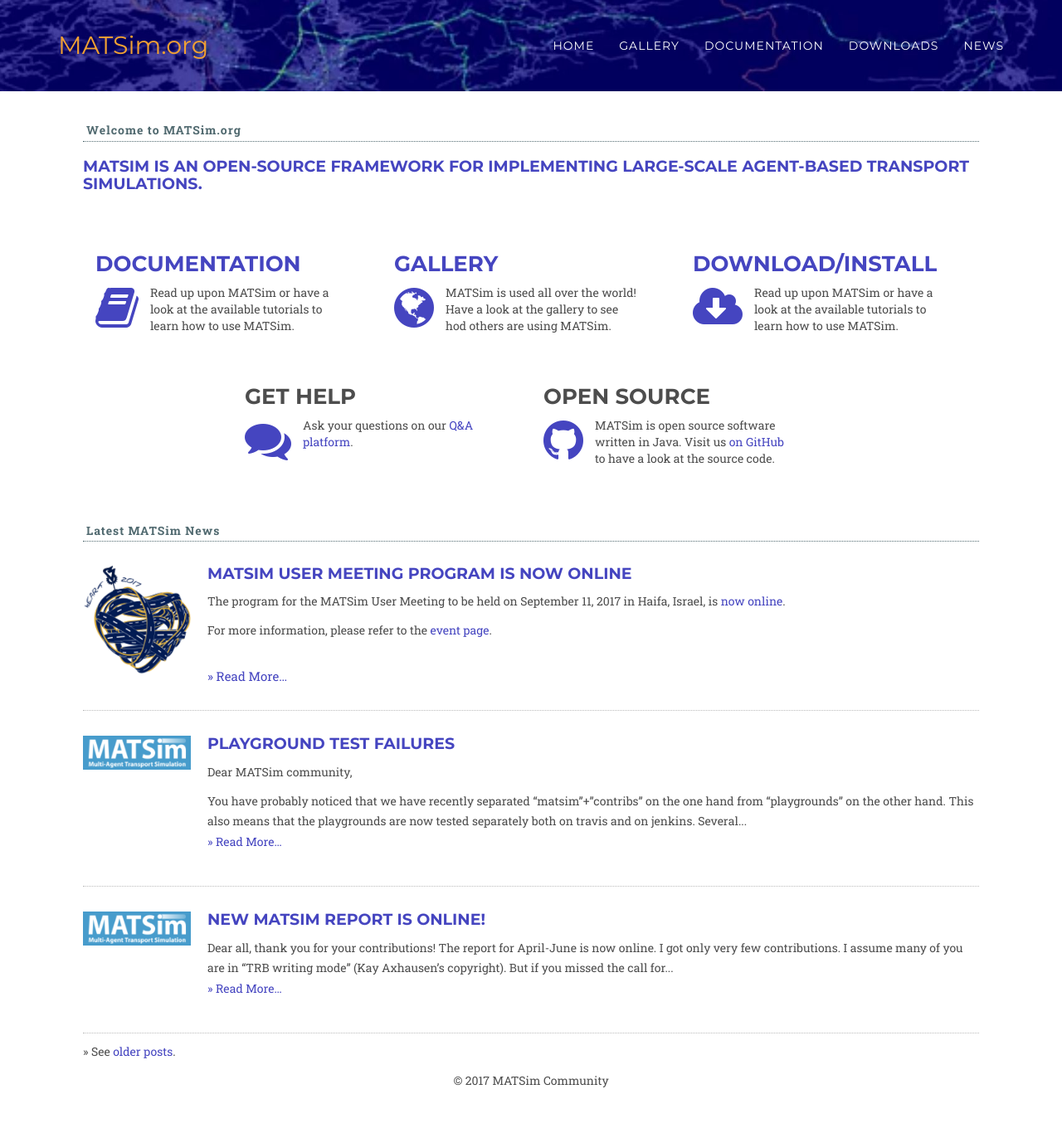
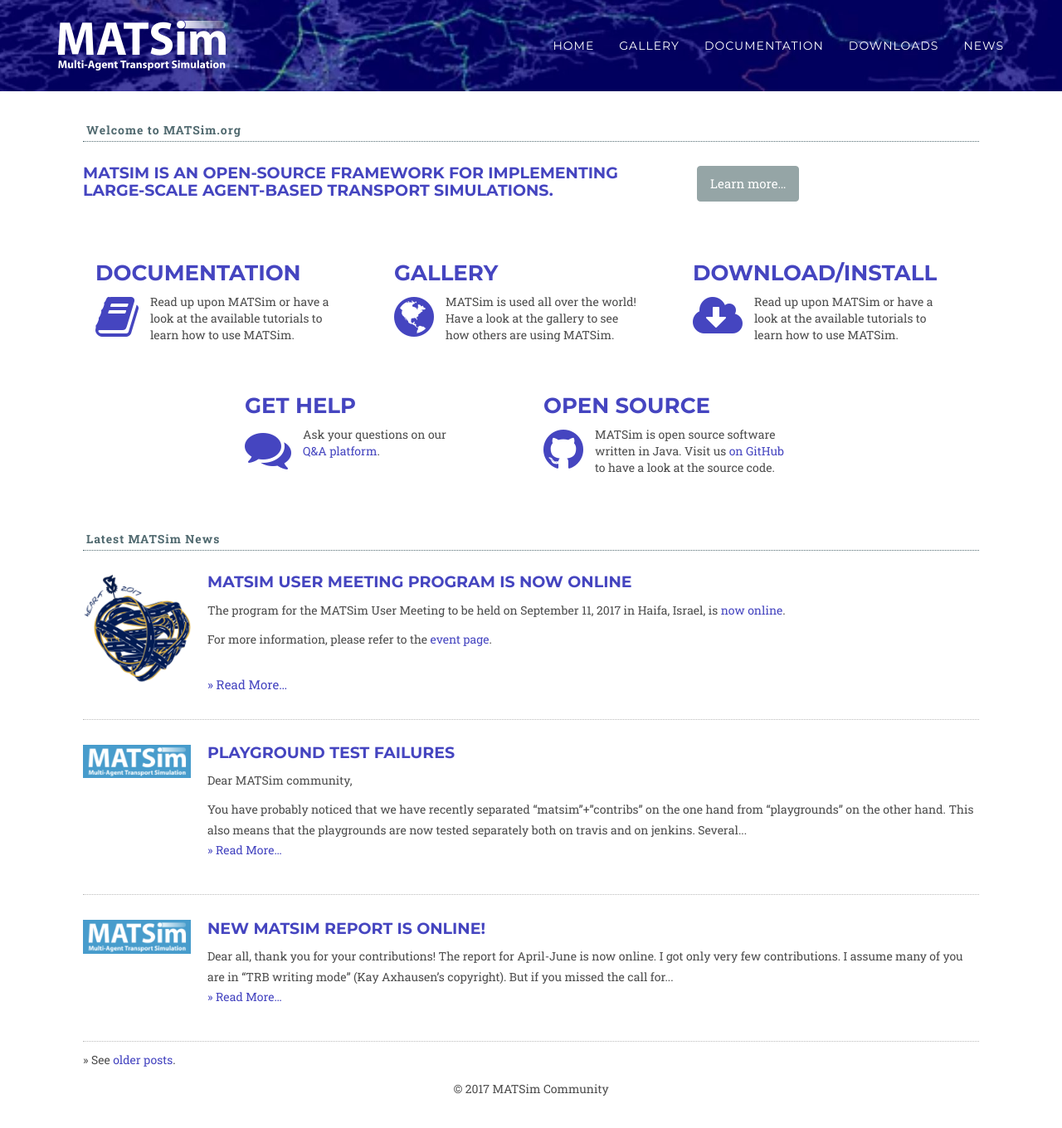
Before and after one commit to matsim-org/jekyll-website, a Jekyll site: the page built from index.html, in a window 1280 px wide and 1361 px high. Shown: the whole window at 83% size. Built offline with Jekyll 4.4.1, drawn with Linux system fonts in a browser that asks for light colours; some web fonts are replaced.

Commit message:
About page

```diff
--- a/_layouts/default.html
+++ b/_layouts/default.html
@@ -58,7 +58,8 @@
   <header>
     <nav class="navbar navbar-default navbar-fixed-top">
         <div class="container">
-          <div class="navbar-brand page-scroll title-link"><a href='/'>MATSim.org</a></div>
+          <div class="navbar-brand page-scroll title-link"><a href='/'>
+            <img class="banner-logo" src="/images/matsim-logo-white.png" alt="matsim logo" /></a></div>
             <!-- Collect the nav links, forms, and other content for toggling -->
             <div class="collapse navbar-collapse" id="bs-example-navbar-collapse-1">
 
--- a/index.html
+++ b/index.html
@@ -4,12 +4,17 @@
 
 <div class="col-md-12 text-left">
 <p class="sidebar_title">Welcome to MATSim.org</p>
+</div>
 
-<h4>
-MATSim is an open-source framework for implementing large-scale agent-based transport simulations.
-</h4>
+<div class="col-md-8 text-left">
+<h4>MATSim is an open-source framework for implementing large-scale agent-based transport simulations.</h4>
+</div>
 
+<div class="col-md-4 text-left">
+<br/>
+<p><a class="btn btn-default btn-med" href="/about-matsim">Learn more&hellip;</a></p>
 </div>
+
 
 <div class="col-md-12 text-left">
 
@@ -25,8 +30,8 @@
 <h3><a href="/gallery/">
 Gallery
 </a></h3>
-<span class="pull-left"><a href="/scenarios"><i class="fa fa-globe fa-4x">&nbsp;</i></a></span>
-MATSim is used all over the world! Have a look at the gallery to see hod others are using MATSim.
+<span class="pull-left"><a href="/gallery"><i class="fa fa-globe fa-4x">&nbsp;</i></a></span>
+MATSim is used all over the world! Have a look at the gallery to see how others are using MATSim.
 </div>
 
 <div class="col-md-4 text-left section-thumb">
@@ -42,13 +47,15 @@
 <div class="col-md-2"></div>
 
 <div class="col-md-4 text-left section-thumb">
-<h3>Get Help</h3>
+<a href="/faq/">
+<h3>Get Help</h3></a>
 <span class="pull-left"><a href="/faq"><i class="fa fa-comments fa-4x">&nbsp;</i></a></span>
-Ask your questions on our <a href="/faq/">Q&A platform</a>.
+Ask your questions on our<br/><a href="/faq/">Q&A platform</a>.
 </div>
 
 <div class="col-md-4 text-left section-thumb">
-<h3>Open Source</h3>
+<a href="https://github.com/matsim-org/matsim">
+<h3>Open Source</h3></a>
 <span class="pull-left"><a href="https://github.com/matsim-org/matsim"><i class="fa fa-github fa-4x">&nbsp;</i></a></span>
 MATSim is open source software written in Java. Visit us <a href="https://github.com/matsim-org/matsim">on GitHub</a> to have a look at the source code.
 </div>
```
Also changed, not shown: about-matsim.md (added, +68 -0 lines), about.md (deleted, +0 -37 lines), images/matsim-logo-white.png (added), images/matsim-loop.png (added), lib/style.css.
